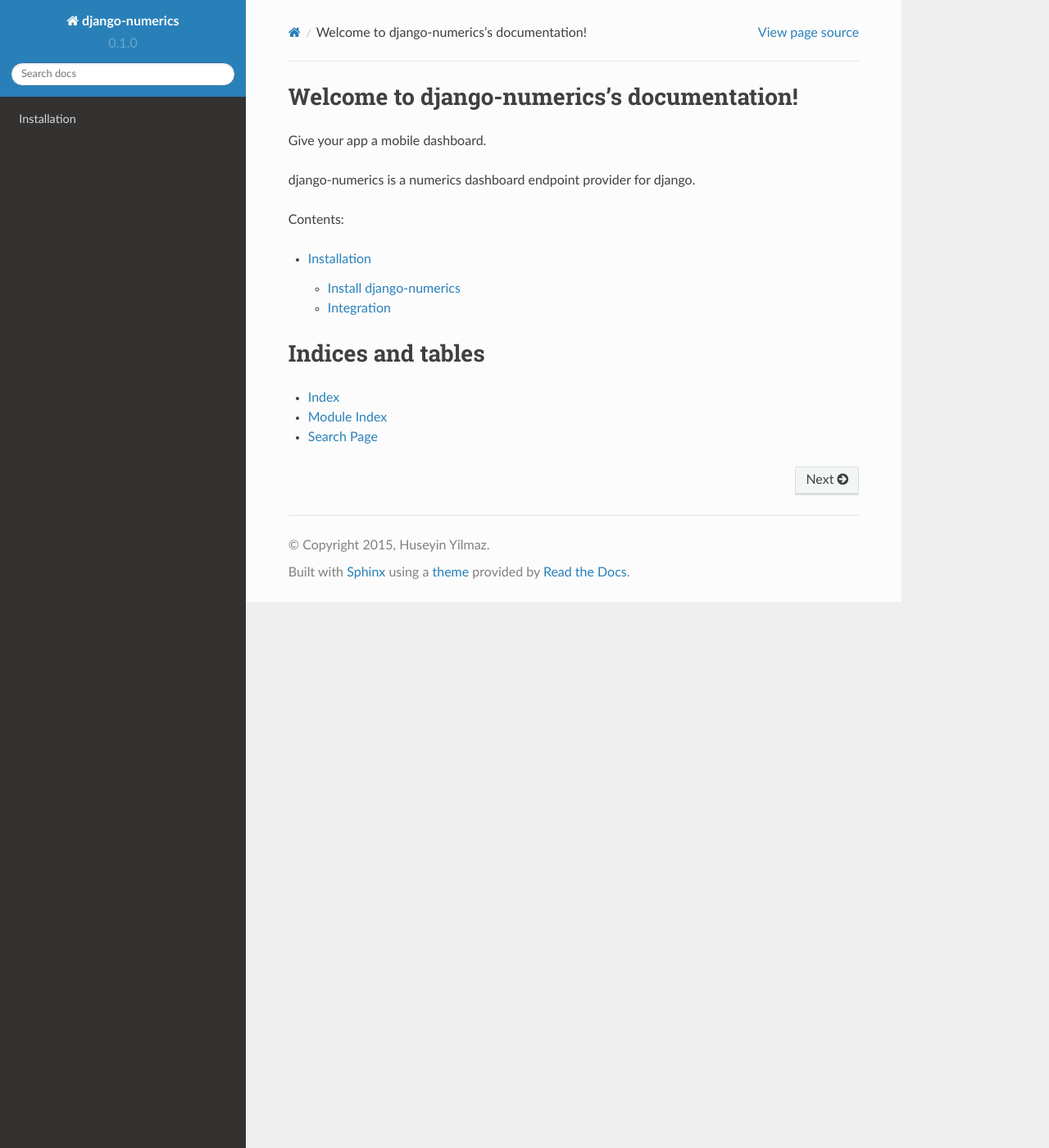
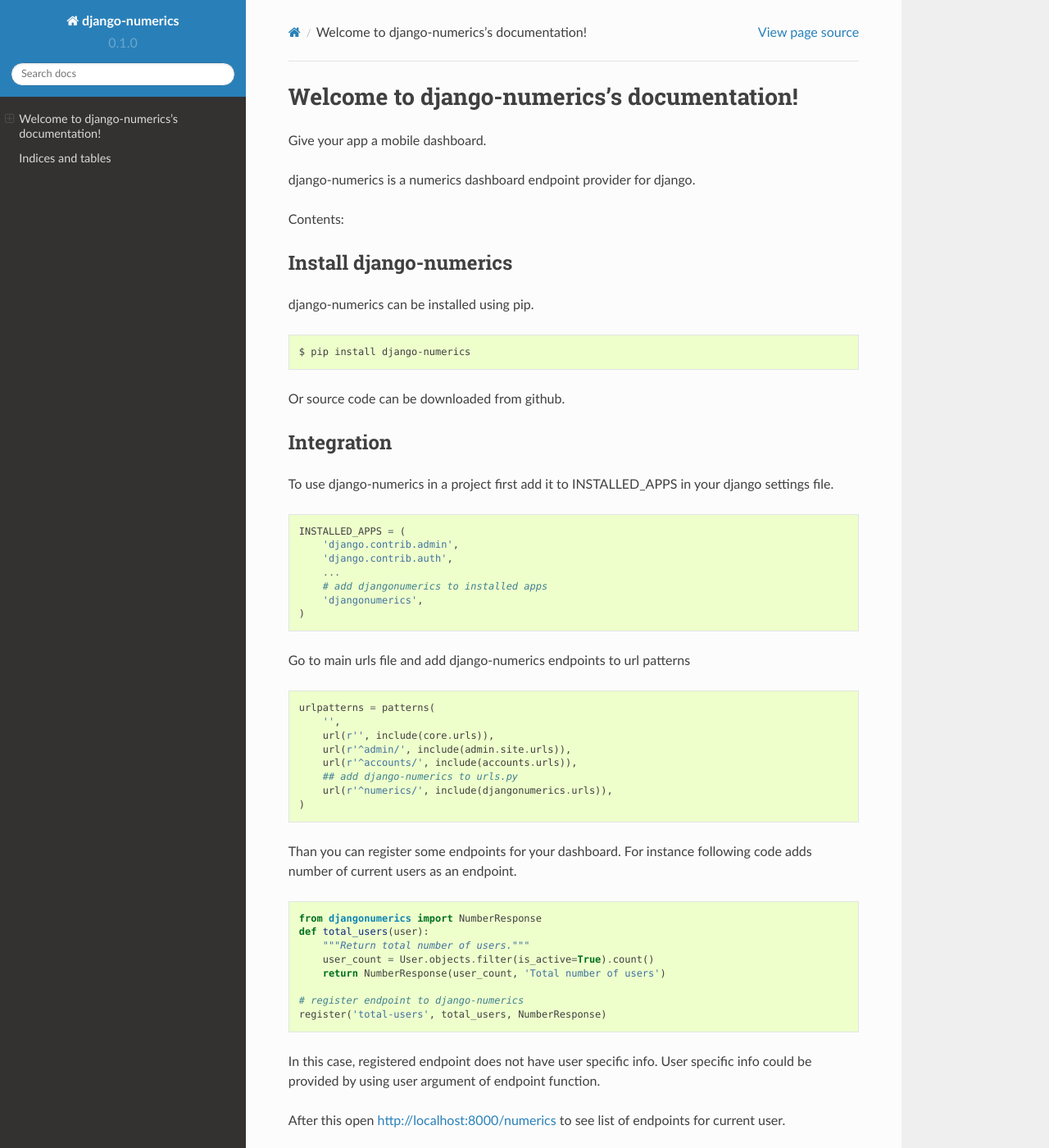
Before and after one commit to huseyinyilmaz/django-numerics, a Sphinx documentation site: the page built from doc/source/index.rst, in a window 1280 px wide and 1400 px high. Shown: the whole window at 82% size. Built offline with Sphinx 7.4.7 and the Read the Docs theme 2.0.0, drawn with Linux system fonts in a browser that asks for light colours.

Commit message:
doc update.

```diff
--- a/doc/source/index.rst
+++ b/doc/source/index.rst
@@ -12,10 +12,60 @@
 
 Contents:
 
-.. toctree::
-   :maxdepth: 2
+Install django-numerics
+-----------------------
+django-numerics can be installed using pip.
 
-   installation
+.. code-block:: bash
+
+   $ pip install django-numerics
+
+Or source code can be downloaded from github.
+
+
+Integration
+-----------
+To use django-numerics in a project first add it to INSTALLED_APPS in your django settings file.
+
+.. code-block:: python
+
+   INSTALLED_APPS = (
+       'django.contrib.admin',
+       'django.contrib.auth',
+       ...
+       # add djangonumerics to installed apps
+       'djangonumerics',
+   )
+
+Go to main urls file and add django-numerics endpoints to url patterns
+
+.. code-block:: python
+
+   urlpatterns = patterns(
+       '',
+       url(r'', include(core.urls)),
+       url(r'^admin/', include(admin.site.urls)),
+       url(r'^accounts/', include(accounts.urls)),
+       ## add django-numerics to urls.py
+       url(r'^numerics/', include(djangonumerics.urls)),
+   )
+
+Than you can register some endpoints for your dashboard. For instance following code adds number of current users as an endpoint.
+
+.. code-block:: python
+
+    from djangonumerics import NumberResponse
+    def total_users(user):
+        """Return total number of users."""
+        user_count = User.objects.filter(is_active=True).count()
+        return NumberResponse(user_count, 'Total number of users')
+
+    # register endpoint to django-numerics
+    register('total-users', total_users, NumberResponse)
+
+In this case, registered endpoint does not have user specific info. User specific info could be provided by using user argument of endpoint function.
+
+After this open http://localhost:8000/numerics to see list of endpoints for current user.
 
 
 Indices and tables
```
Also changed, not shown: doc/source/installation.rst (deleted, +0 -19 lines).
